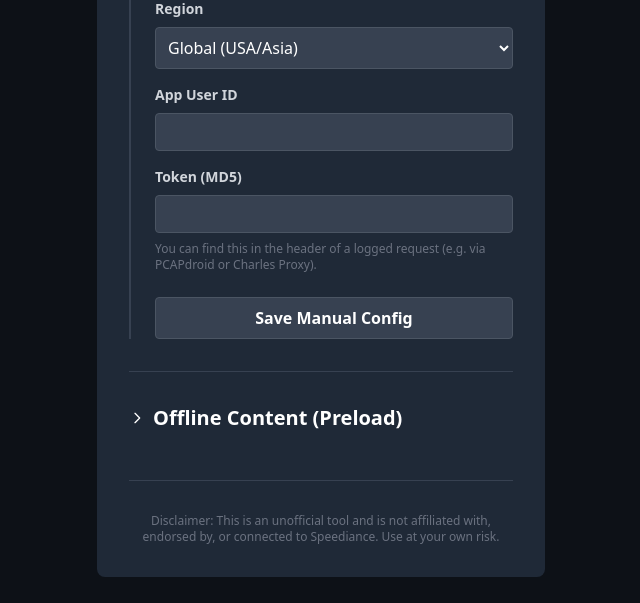
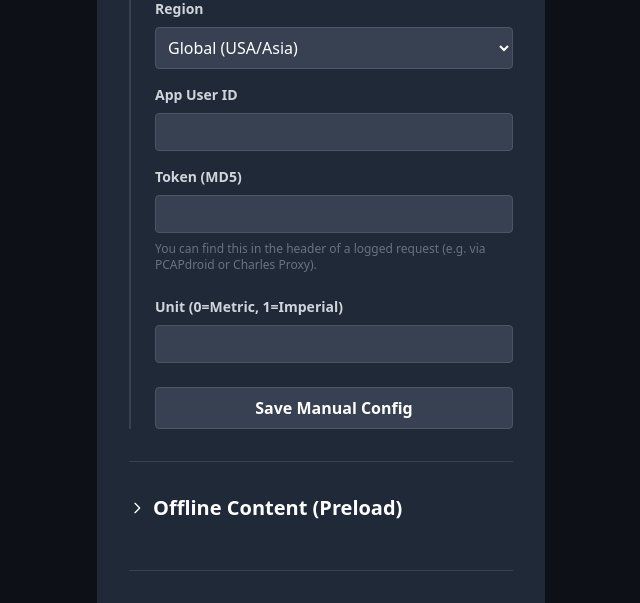
Before and after one commit to hbui3/UnofficialSpeedianceWorkoutManager, a Flask app: page /settings in a window 1280 px wide, after a click on "Advanced: Manual Configuration". Shown: the part 657-1260 px from the top of the page, without its empty margins (319-959 px from the left). Before the commit the page ends 1234 px from the top, so only its background shows below. Run offline with Flask 3, Linux system fonts and the light colour scheme; some libraries are stand-ins or nearby versions.

Commit message:
Add unit switching (Metric/Imperial) support

```diff
--- a/api_client.py
+++ b/api_client.py
@@ -16,15 +16,35 @@ class SpeedianceClient:
         if os.path.exists(self.config_file):
             with open(self.config_file, 'r') as f:
                 return json.load(f)
-        return {"user_id": "", "token": "", "region": "Global"}
+        return {"user_id": "", "token": "", "region": "Global", "unit": 0}
 
-    def save_config(self, user_id, token, region="Global"):
-        self.credentials = {"user_id": user_id, "token": token, "region": region}
+    def save_config(self, user_id, token, region="Global", unit=0):
+        self.credentials = {"user_id": user_id, "token": token, "region": region, "unit": unit}
         self.region = region
         self.host = "euapi.speediance.com" if self.region == "EU" else "api2.speediance.com"
         self.base_url = "https://" + self.host
         with open(self.config_file, 'w') as f:
             json.dump(self.credentials, f)
+
+    def update_unit(self, unit):
+        """Updates the unit setting on the server (0=Metric, 1=Imperial)"""
+        url = f"{self.base_url}/api/app/userinfo"
+        payload = {"unit": int(unit)}
+        try:
+            resp = requests.put(url, headers=self._get_headers(), json=payload)
+            if resp.status_code == 200:
+                # Update local config
+                self.save_config(
+                    self.credentials.get("user_id"),
+                    self.credentials.get("token"),
+                    self.credentials.get("region"),
+                    unit
+                )
+                return True, "Unit updated successfully"
+            else:
+                return False, f"Failed to update unit: {resp.text}"
+        except Exception as e:
+            return False, str(e)
 
     def login(self, email, password):
         # Common headers for login requests
--- a/app.py
+++ b/app.py
@@ -129,12 +129,28 @@ def index():
 @app.route('/settings', methods=['GET', 'POST'])
 def settings():
     if request.method == 'POST':
-        client.save_config(request.form['user_id'], request.form['token'], request.form.get('region', 'Global'))
+        # Manual config save
+        client.save_config(
+            request.form['user_id'],
+            request.form['token'],
+            request.form.get('region', 'Global'),
+            int(request.form.get('unit', 0))
+        )
         flash("Settings saved!", "success")
         return redirect(url_for('index'))
 
     creds = client.load_config()
     return render_template('settings.html', creds=creds)
+
+@app.route('/settings/unit', methods=['POST'])
+def update_unit():
+    unit = request.form.get('unit')
+    success, msg = client.update_unit(unit)
+    if success:
+        flash("Unit preference updated!", "success")
+    else:
+        flash(f"Error updating unit: {msg}", "error")
+    return redirect(url_for('settings'))
 
 @app.route('/login', methods=['POST'])
 def login():
@@ -353,7 +369,8 @@ def edit(code):
         return redirect(url_for('index'))
 
     library = client.get_library()
-    return render_template('create.html', library=library, existing_workout=workout)
+    unit = client.credentials.get("unit", 0)
+    return render_template('create.html', library=library, existing_workout=workout, unit=unit)
 
 
 @app.route('/create', methods=['GET', 'POST'])
@@ -374,10 +391,11 @@ def create():
             return jsonify({"status": "error", "message": result.get('message')})
 
     library = client.get_library()
+    unit = client.credentials.get("unit", 0)
 
     # HERE: We pass 'None' so the template knows: "No data to preload"
     # This has NO influence on the edit route, which sends its own data.
-    return render_template('create.html', library=library, existing_workout=None)
+    return render_template('create.html', library=library, existing_workout=None, unit=unit)
 
 @app.route('/delete/<int:id>')
 def delete(id):
--- a/templates/settings.html
+++ b/templates/settings.html
@@ -6,6 +6,19 @@
     {% if creds.token %}
         <div class="bg-green-900/30 border border-green-600 p-4 rounded mb-8">
             <p class="text-green-400 mb-4">Logged in as User ID: {{ creds.user_id }}</p>
+
+            <!-- Unit Settings -->
+            <form action="/settings/unit" method="POST" class="mb-4">
+                <label class="block text-sm font-bold mb-2 text-gray-300">Unit System</label>
+                <div class="flex gap-2">
+                    <select name="unit" class="flex-grow p-2 bg-gray-700 rounded text-white border border-gray-600">
+                        <option value="0" {% if creds.unit == 0 %}selected{% endif %}>Metric (KG)</option>
+                        <option value="1" {% if creds.unit == 1 %}selected{% endif %}>Imperial (LBS)</option>
+                    </select>
+                    <button type="submit" class="bg-blue-600 hover:bg-blue-700 text-white font-bold py-2 px-4 rounded">Save</button>
+                </div>
+            </form>
+
             <a href="/logout" class="block w-full text-center bg-red-600 hover:bg-red-700 text-white font-bold py-2 px-4 rounded">Logout</a>
         </div>
     {% else %}
@@ -55,6 +68,10 @@
                     <input type="text" name="token" value="{{ creds.token }}" class="w-full p-2 bg-gray-700 rounded text-white border border-gray-600 font-mono text-sm">
                     <p class="text-xs text-gray-500 mt-2">You can find this in the header of a logged request (e.g. via PCAPdroid or Charles Proxy).</p>
                 </div>
+                <div class="mb-6">
+                    <label class="block text-sm font-bold mb-2 text-gray-300">Unit (0=Metric, 1=Imperial)</label>
+                    <input type="number" name="unit" value="{{ creds.unit }}" class="w-full p-2 bg-gray-700 rounded text-white border border-gray-600 font-mono text-sm">
+                </div>
                 <button type="submit" class="w-full bg-gray-700 hover:bg-gray-600 text-white font-bold py-2 px-4 rounded border border-gray-600">Save Manual Config</button>
             </form>
         </div>
```
Also changed, not shown: templates/create.html (+21 -5 lines).
